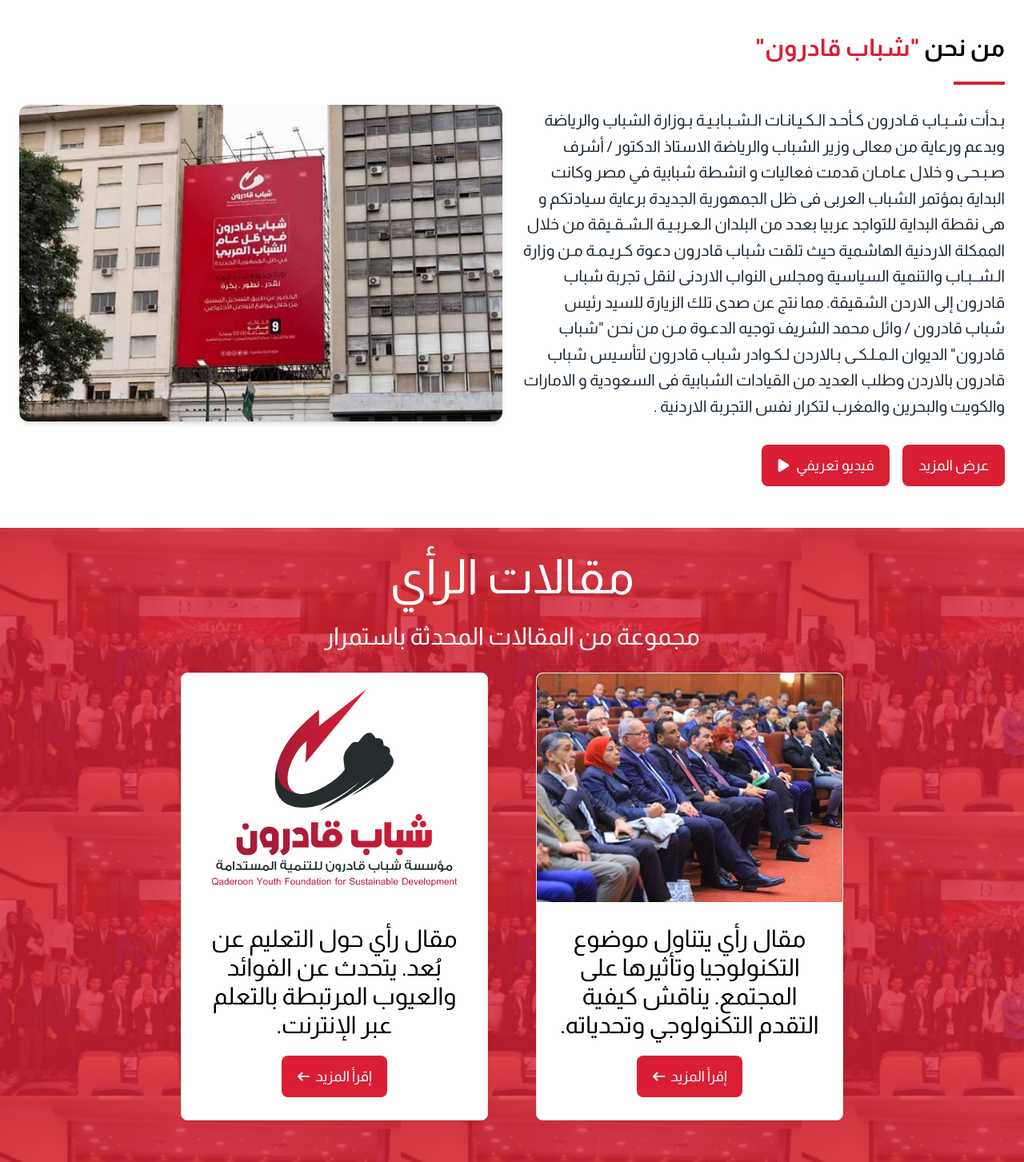
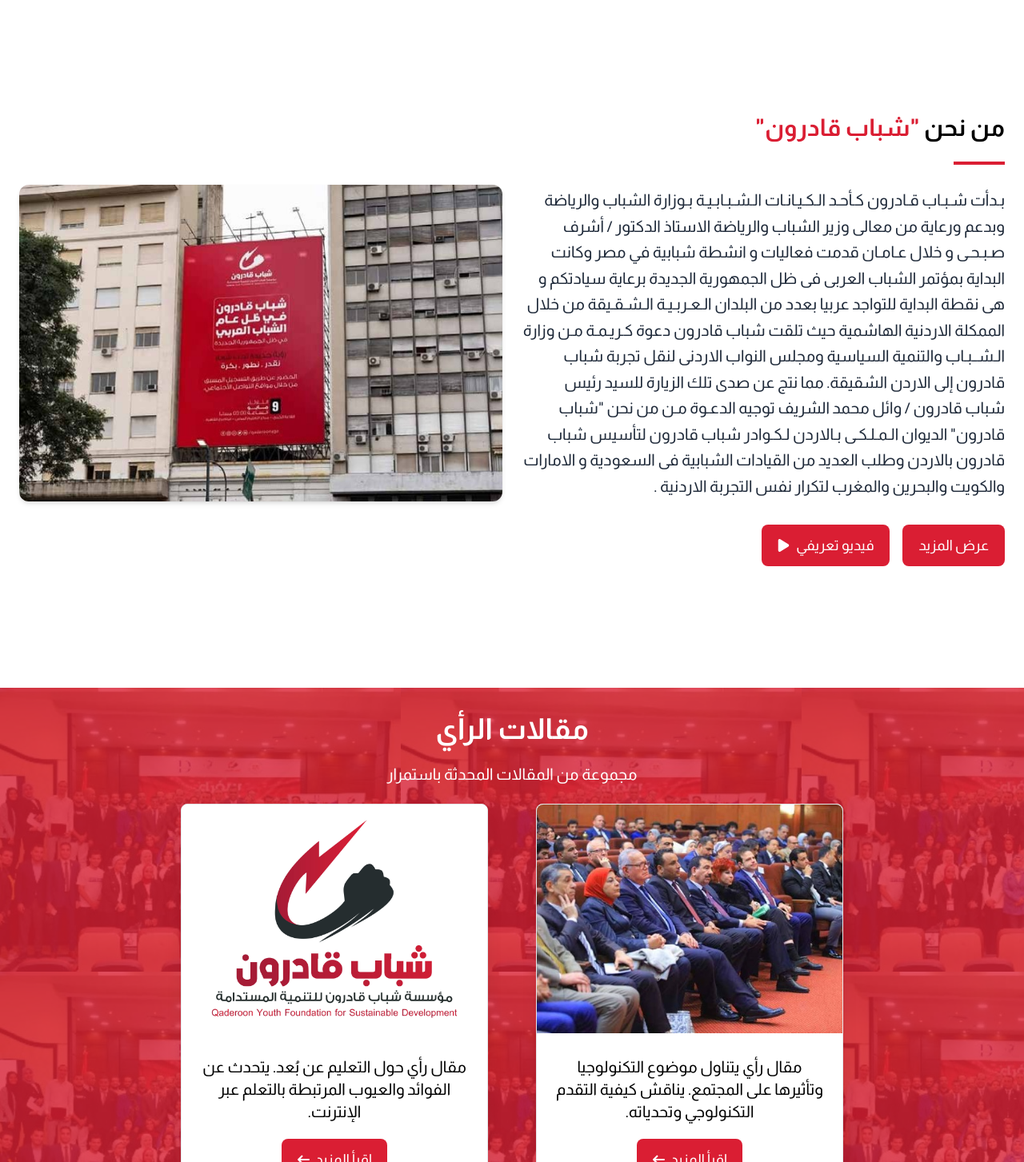
Before and after one commit to seif-ahmed-mansour/qaderoon-project, a React (Vite) app in the folder client/: page / in a window 1280 px wide. Shown: the part 717-2170 px from the top of the page at 80% size. Built offline with nearby package versions, Linux system fonts and the light colour scheme; a web font is replaced by a local one.

Commit message:
updating spacing

```diff
--- a/client/src/components/Footer/Footer.jsx
+++ b/client/src/components/Footer/Footer.jsx
@@ -55,7 +55,7 @@
   return (
     <>
       <footer className="bg-gray-100">
-        <div className="mx-auto max-w-screen-xl space-y-8 px-4 py-6 sm:px-6 lg:space-y-16 lg:px-8">
+        <div className="mx-auto max-w-screen-xl space-y-8 px-4 pt-12 pb-6 sm:px-6 lg:space-y-16 lg:px-8">
           <div className="sm:flex sm:items-center sm:justify-between f-social-links">
             <Logo />
             <SocialLinks />
--- a/client/src/components/home/about-section/AboutSectionComponent.jsx
+++ b/client/src/components/home/about-section/AboutSectionComponent.jsx
@@ -4,7 +4,7 @@
 
 const AboutSectionComponent = () => {
   return (
-    <section className="container flex flex-col md:flex-row items-center gap-6 p-6 rounded-xl mx-auto mt-3 my-5 mt-[20px]">
+    <section className="container flex flex-col md:flex-row items-center gap-6 p-6 rounded-xl mx-auto my-10 md:my-30 ">
       <div className="md:w-1/2">
         <Header />
         <ContentSection />
--- a/client/src/components/home/activities-section/ActivitiesCard.jsx
+++ b/client/src/components/home/activities-section/ActivitiesCard.jsx
@@ -1,4 +1,3 @@
-import React from "react";
 import AOS from "aos";
 import "aos/dist/aos.css";
 import { useEffect } from "react";
@@ -24,7 +23,7 @@
   return (
     <div>
       {/* Bootstrap-like container */}
-      <div className="container mx-auto px-4 sm:px-6 lg:px-8 mb-[50px] mt-[40px]">
+      <div className="container mx-auto px-4 sm:px-6 lg:px-8 my-10 md:my-22">
         {/* A container for animation */}
         <div className="text-center">
           <h1 className="text-3xl font-bold ac-title">
@@ -41,7 +40,9 @@
               <h4 className="text-3xl font-semibold text-primary mb-4 mt-10">
                 البرامج التدريبية
               </h4>
-              <div className="space-y-2"> {/* Reduced margin between items */}
+              <div className="space-y-2">
+                {" "}
+                {/* Reduced margin between items */}
                 {trainingPrograms.map((program, index) => (
                   <div
                     key={index}
@@ -50,7 +51,9 @@
                     <div className="border-2 border-primary rounded-full p-1 group-hover:bg-primary group-hover:border-primary">
                       <AiFillSafetyCertificate className="text-lg text-primary group-hover:text-white" />
                     </div>
-                    <h2 className="text-xl font-semibold mr-4 group-hover:text-primary"> {/* Added margin-right (mr-4) for spacing */}
+                    <h2 className="text-xl font-semibold mr-4 group-hover:text-primary">
+                      {" "}
+                      {/* Added margin-right (mr-4) for spacing */}
                       {program}
                     </h2>
                   </div>
--- a/client/src/components/home/articles-section/Articles.jsx
+++ b/client/src/components/home/articles-section/Articles.jsx
@@ -28,8 +28,8 @@
     <div className="articles-cont">
       <div className="layer"></div>
       <div className="container mx-auto px-4 text-center article-content" data-aos="fade-down" data-aos-duration="1000">
-        <h1 className="text-6xl my-3 text-white">مقالات الرأي</h1>
-        <p className="text-3xl my-5 text-white">مجموعة من المقالات المحدثة باستمرار</p>
+        <h1 className="text-4xl font-bold my-3 text-white">مقالات الرأي</h1>
+        <p className="text-xl  my-5 text-white">مجموعة من المقالات المحدثة باستمرار</p>
         <div className="flex flex-wrap justify-between gap-15 m-5 md:justify-center text-center cards-containerr">
           {data.map((article, index) => (
             <Card key={index} description={article.title} image={article.image} />
--- a/client/src/utils/Card/Card.jsx
+++ b/client/src/utils/Card/Card.jsx
@@ -3,16 +3,16 @@
 
 function Card(props) {
   return (
-    <div className="max-w-sm bg-white border border-gray-200 rounded-lg shadow-sm">
+    <div className="max-w-sm bg-white border border-gray-200 rounded-lg shadow-xl">
       <a href="#" className="overflow-hidden block">
         <img
-          className="rounded-t-lg card-images hover:scale-125 ease-in duration-200"
+          className="rounded-t-lg card-images hover:scale-105 ease-in duration-200"
           src={props.image}
           alt=""
         />
       </a>
       <div className="p-5 text-center">
-        <h1 className="mb-3 text-3xl break-words my-2">{props.description}</h1>
+        <h1 className="mb-3 text-xl break-words my-2">{props.description}</h1>
         <Button>
           إقرأ المزيد
           <svg
--- a/client/vite.config.js
+++ b/client/vite.config.js
@@ -5,8 +5,8 @@
 // https://vite.dev/config/
 export default defineConfig({
   plugins: [tailwindcss(), react()],
-  // server: {
-  //   host: "192.168.1.11",
-  //   port: 3000,
-  // },
+  server: {
+    host: "192.168.1.11",
+    port: 3000,
+  },
 });
```
